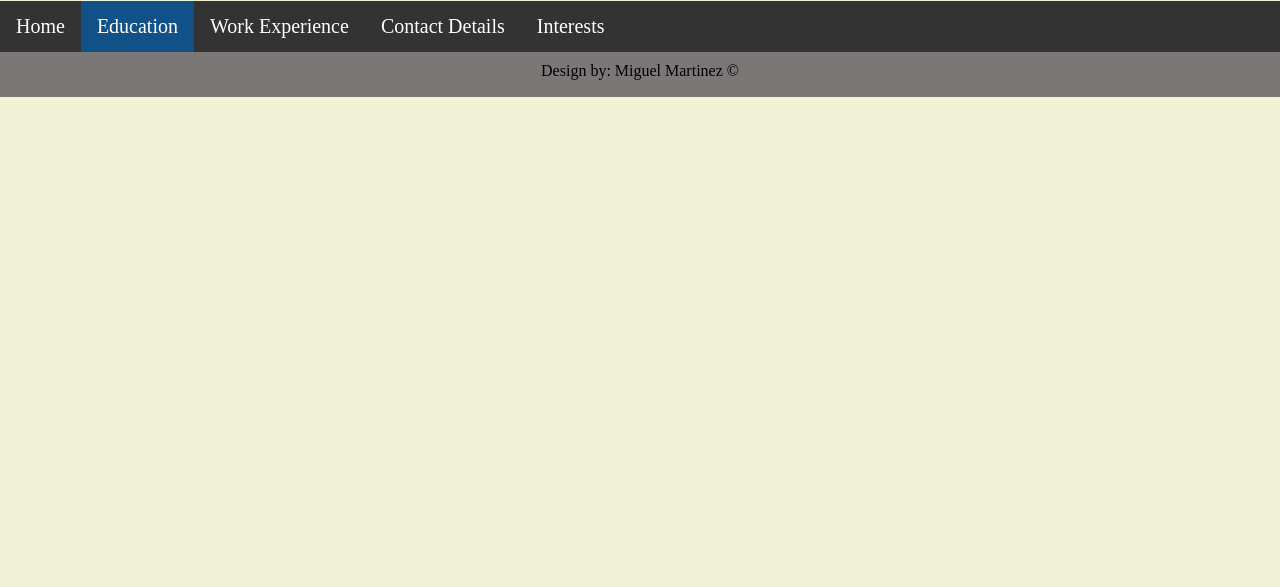
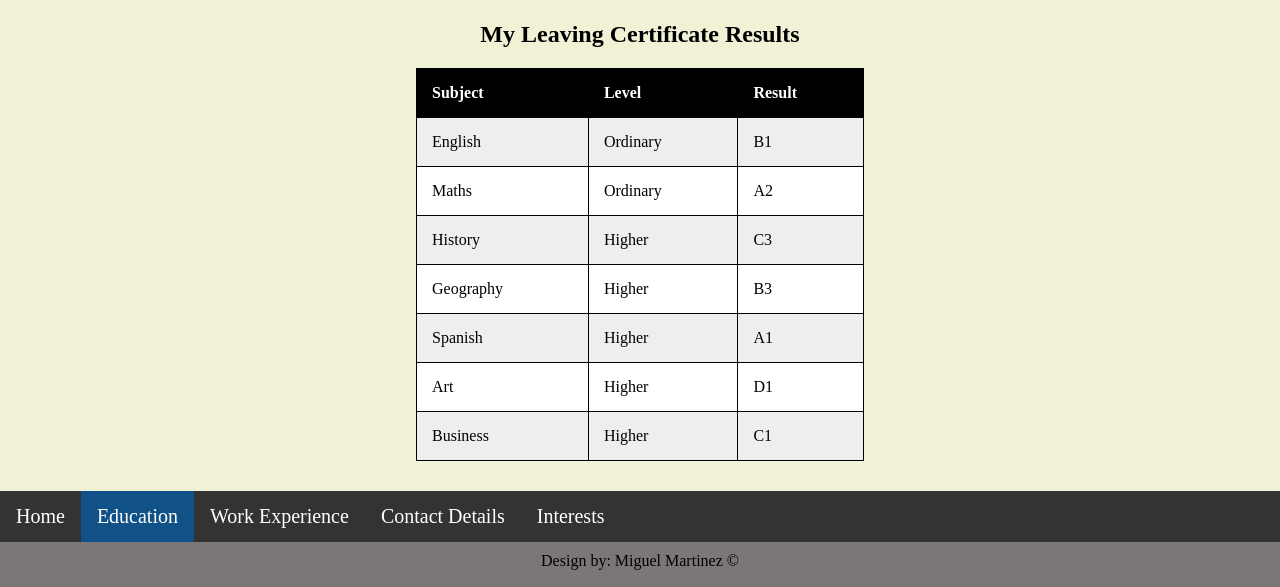
Before and after one commit to Miguelmargar/ucd_web_app_dev_assignments, a PHP site: page /education.html in a window 1280 px wide. Shown: the part 968-1555 px from the top of the page. Before the commit the page ends 1065 px from the top, so only its background shows below. Run offline with PHP 8.4, Linux system fonts and the light colour scheme.

Commit message:
added table of leaving certificate results to education.html

```diff
--- a/assignment1/education.html
+++ b/assignment1/education.html
@@ -29,8 +29,51 @@
             <iframe class="video" width="560" height="315" src="https://www.youtube.com/embed/ugf9mWNZg9U" frameborder="0" allow="autoplay; encrypted-media" allowfullscreen></iframe>
         </div>
 
-
-
+        <h2>My Leaving Certificate Results</h2>
+        <div>
+            <table align="center" id="t01">
+                <tr>
+                    <th>Subject</th>
+                    <th>Level</th>
+                    <th>Result</th>
+                </tr>
+                <tr>
+                    <td>English</td>
+                    <td>Ordinary</td>
+                    <td>B1</td>
+                </tr>
+                <tr>
+                    <td>Maths</td>
+                    <td>Ordinary</td>
+                    <td>A2</td>
+                </tr>
+                <tr>
+                    <td>History</td>
+                    <td>Higher</td>
+                    <td>C3</td>
+                </tr>
+                <tr>
+                    <td>Geography</td>
+                    <td>Higher</td>
+                    <td>B3</td>
+                </tr>
+                <tr>
+                    <td>Spanish</td>
+                    <td>Higher</td>
+                    <td>A1</td>
+                </tr>
+                <tr>
+                    <td>Art</td>
+                    <td>Higher</td>
+                    <td>D1</td>
+                </tr>
+                <tr>
+                    <td>Business</td>
+                    <td>Higher</td>
+                    <td>C1</td>
+                </tr>
+            </table>
+        </div>
     </main>
 
     <footer>
--- a/assignment1/style.css
+++ b/assignment1/style.css
@@ -34,7 +34,7 @@ li a:hover:not(.active) {
     background-color: #105187;
 
 }
-/*Nav bar and footer ends------------------*/
+/*Main-----------------------------------*/
 
 img {
     height: 275px;
@@ -56,6 +56,35 @@ cite {
 .video {
     padding-bottom:20px;
 }
+/*Results table--------------------------*/
+
+table {
+    width:35%;
+    margin-bottom: 30px;
+}
+
+table, th, td {
+    border: 1px solid black;
+    border-collapse: collapse;
+}
+
+th, td {
+    padding: 15px;
+    text-align: left;
+}
+
+#t01 tr:nth-child(even) {
+    background-color: #eee;
+}
+
+#t01 tr:nth-child(odd) {
+   background-color: #fff;
+}
+
+#t01 th {
+    background-color: black;
+    color: white;
+}
 
 /*footer only--------------------------------*/
 
```
